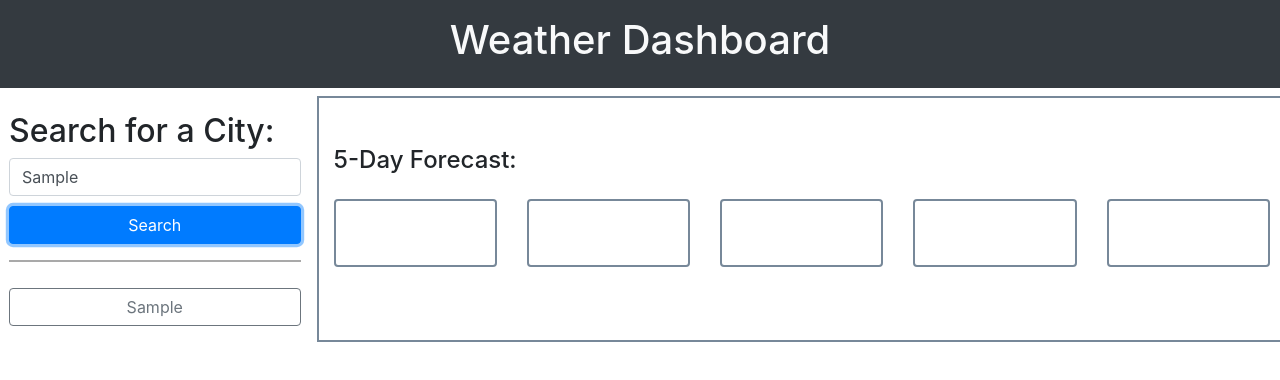
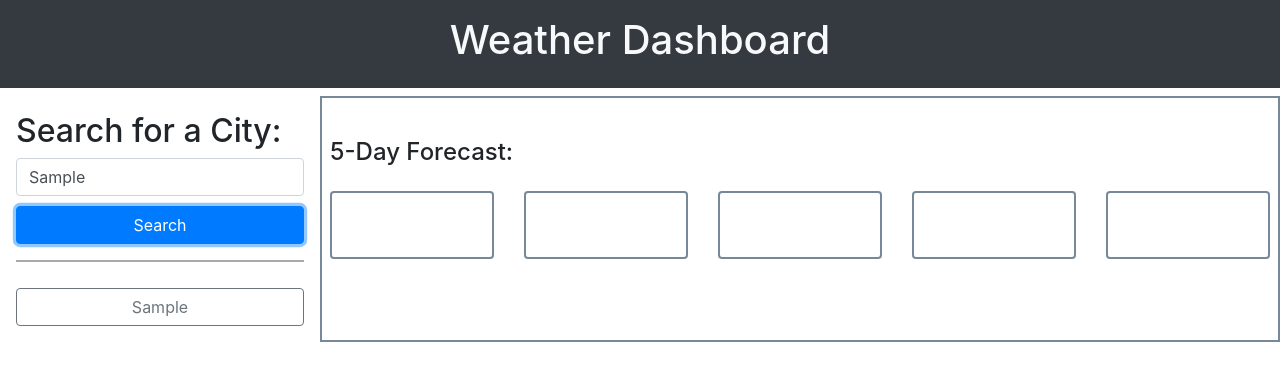
Before and after one commit to evanarbour/weather-forecast, a plain HTML site: page index.html in a window 1280 px wide. Both pictures are taken after typing "Sample" into the empty fields and a click on the button "Search". Drawn offline with nearby package versions, Linux system fonts and the light colour scheme; no server answers.

Commit message:
fixed spacing of elements

```diff
--- a/index.html
+++ b/index.html
@@ -15,15 +15,15 @@
     <link rel="stylesheet" href="style.css"/>
     <title>Weather Forecast</title>
   </head>
-  <body>
+  <body class='mx-0'>
     <header class="container-fluid bg-dark text-light p-3">
       <div class="d-flex justify-content-center">
         <h1>Weather Dashboard</h1>
       </div>
     </header>
-    <div class="container-lg float-start mx-2">
-      <div id="search-column" class="row my-2 centered">
-        <div class="col-md-3 p-3">
+    <div class="container-fluid container-lg vw-100">
+      <div class="row my-2 centered">
+        <div id="search-column" class="col-md-3 p-3">
           <h2>Search for a City:</h2>
           <div class="d-grid gap-2">
             <input id="search-city" class="form-control" type="text" placeholder="City Name" aria-label="default input example">
@@ -35,8 +35,8 @@
 
           </ul>
         </div>
-        <div id="dashboard-info" class="col-md-9 hide">
-          <div class="d-block p-2">
+        <div id="dashboard-info" class="col-md-9 px-2 hide">
+          <div class="d-block p-1">
             <h1 id="current-city" class="font-weight-bold"></h1>
             <!-- all other CURRENT DAY information goes here -->
             <p id="weather-descr"></p>
@@ -48,7 +48,7 @@
           </div>
           <section id="future-weather">
             <h4 class="mt-3">5-Day Forecast:</h4>
-            <div class="row row-cols-1 row-cols-md-2 g-3 mt-4 mb-4">
+            <div class="row row-cols-1 row-cols-md-2 mt-4 mb-4">
               <div class="col">
                 <div class="card w-60 p-1" id="card-body">
                   <h5 class="card-text  font-weight-bold" id="fDate0"></h5>
--- a/script.js
+++ b/script.js
@@ -26,7 +26,7 @@ function displayWeather(event) {
         currentWeather(city);
         displaySearchHistory();
     } else {
-        alert('Please enter a valid city name')
+        alert('Please enter a valid city name');
     };
 
 };
--- a/style.css
+++ b/style.css
@@ -19,3 +19,7 @@ hr {
 .centered {
   justify-content: center;
 }
+
+li {
+  list-style-type: none;
+}
```
